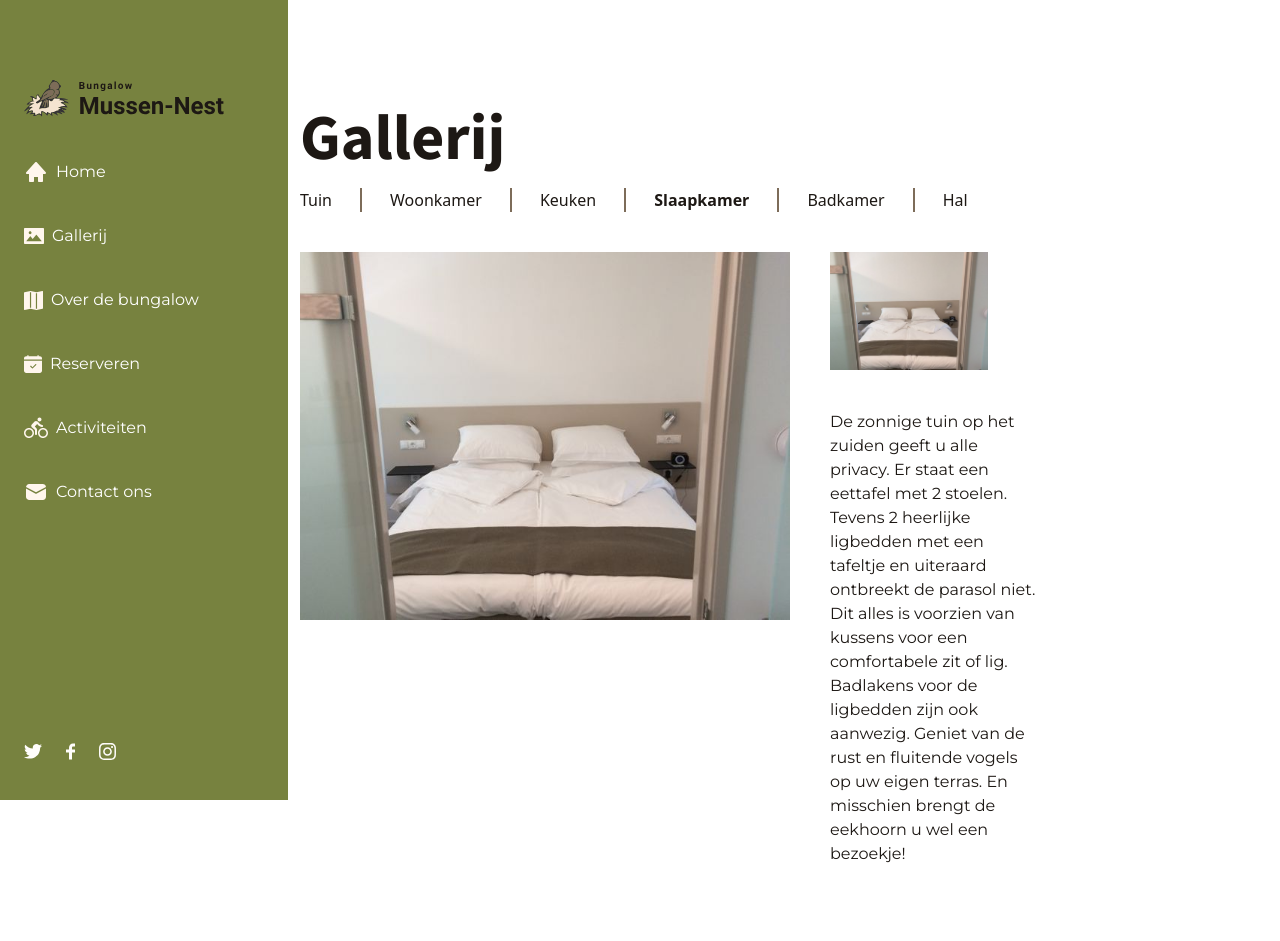
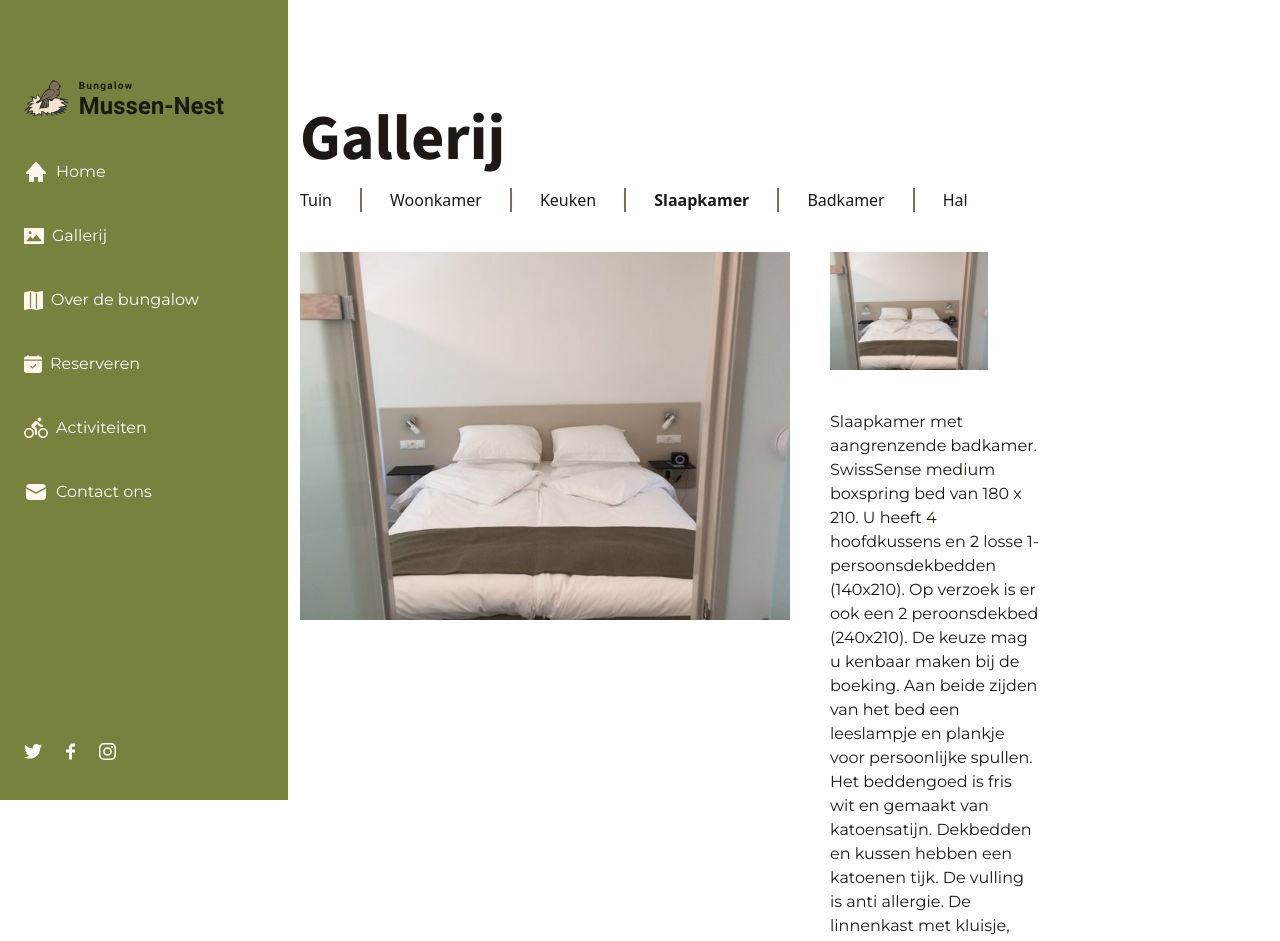
Before and after one commit to RammahKarpous/bungalow-mussen-nest, a React (Create React App) app: page /gallerij/slaapkamer in a window 1280 px wide. Shown: the top 941 px of the page. Built offline with nearby package versions, Linux system fonts and the light colour scheme.

Commit message:
Updated the text

```diff
--- a/src/pages/gallerij/Slaapkamer.jsx
+++ b/src/pages/gallerij/Slaapkamer.jsx
@@ -30,8 +30,11 @@ const Slaapkamer = () => {
             <ContentTemplate quaterWidth>
             <img src={images[0].path} alt={images[0].name} className="xl:w-9/12 xl:block hidden mb-10" />
 
-                <p>De zonnige tuin op het zuiden geeft u alle privacy. Er staat een eettafel met 2 stoelen.
-                Tevens 2 heerlijke ligbedden met een tafeltje en uiteraard ontbreekt de parasol niet. Dit alles is voorzien van kussens voor een comfortabele zit of lig. Badlakens voor de ligbedden zijn ook aanwezig. Geniet van de rust en fluitende vogels op uw eigen terras. En misschien brengt de eekhoorn u wel een bezoekje!</p>
+                <p>Slaapkamer met aangrenzende badkamer. SwissSense medium boxspring bed van 180 x 210.
+                U heeft 4 hoofdkussens en 2 losse 1-persoonsdekbedden (140x210). Op verzoek is er ook een 2 peroonsdekbed (240x210). De keuze mag u kenbaar maken bij de boeking.
+                Aan beide zijden van het bed een leeslampje en plankje voor persoonlijke spullen. Het beddengoed is fris wit en gemaakt van katoensatijn. Dekbedden en kussen hebben een katoenen tijk.
+                De vulling is anti allergie. De linnenkast met kluisje, completeren de slaapkamer.
+                </p>
             </ContentTemplate>
         </MainTemplate>
     )
```
